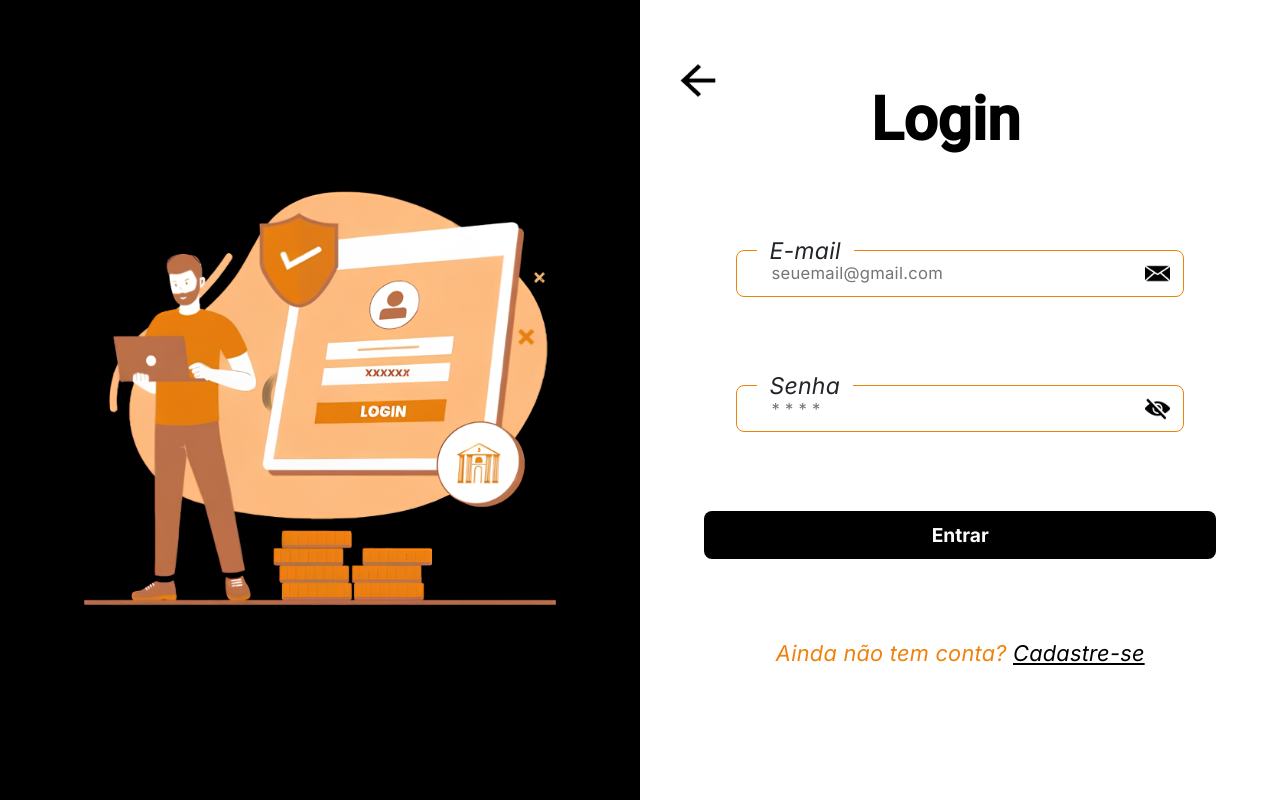
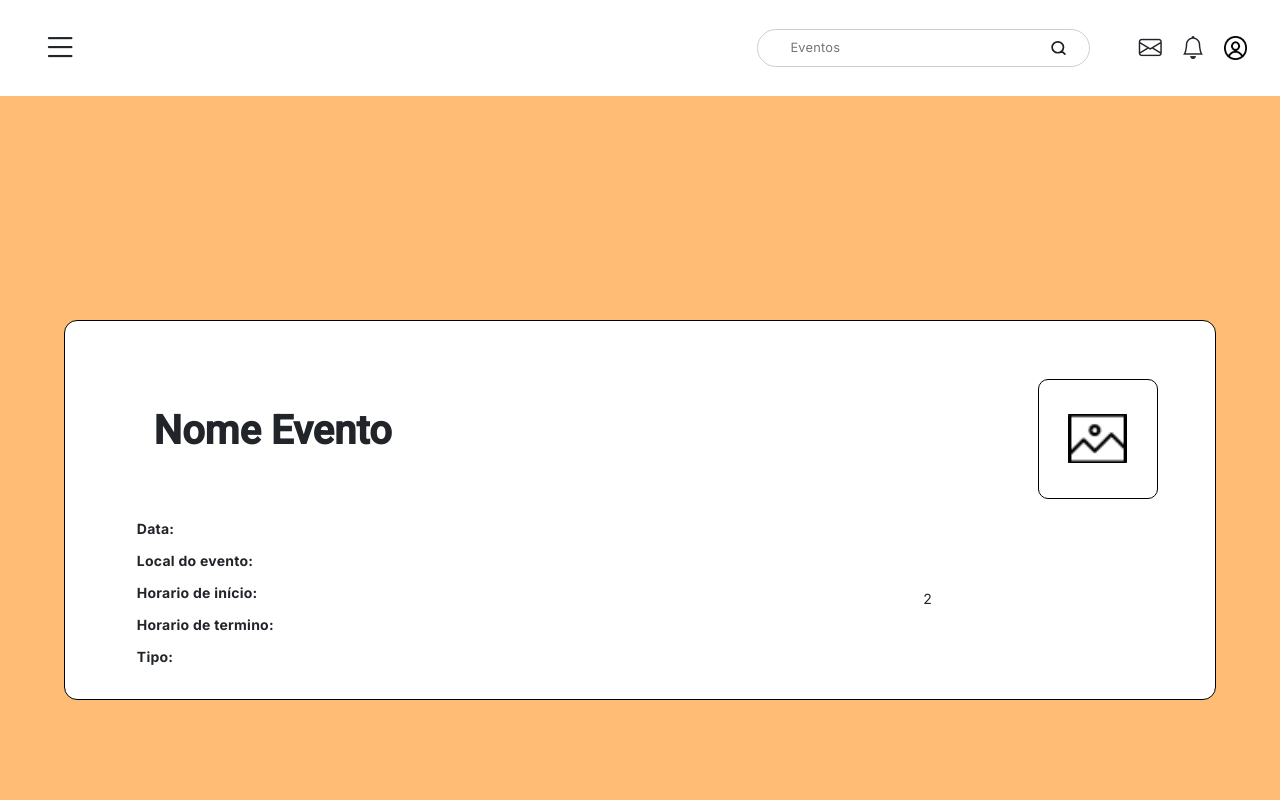
Before and after one commit to GiovannePDS7/Event-Fy, an Angular app: page /infoEvento/1 in a window 1280 px wide. Before the commit this address led to /login. Shown: the top 800 px of the page. Built offline with nearby package versions, Linux system fonts and the light colour scheme.

Commit message:
add area do usuario desktop

```diff
--- a/src/app/Components/ev-infos/ev-infos.component.css
+++ b/src/app/Components/ev-infos/ev-infos.component.css
@@ -7,13 +7,19 @@
 }
 .card
 {
+    justify-content: center;
+    flex-direction: column;
     width: 90%;
     border: 1px solid #000;
     margin-left: 5%;
     border-radius: 13px;
     padding-bottom: 40%;
 }
-#container-imgEvento
+#cardLG
+{
+  padding-bottom: 0;
+}
+#container-imgEvento, #container-imgEventoLG
 {
     border: 1px solid #000;
     width: 6vh;
@@ -21,31 +27,45 @@
     border-radius: 10px;
     text-align: center;
 }
-#imgUsuario
+#container-imgEventoLG, #container-imgEvento
 {
-    margin-top: 20%;
+    display: flex;
+    align-items: center;
+    justify-content: center;
 }
-#container-Title
+#container-imgEventoLG
+{
+    width: 15vh;
+    height: 15vh;
+}
+.container-Title
 {
     width: 90%;
     display: flex;
     justify-content: space-between;
     align-items: center;
-    display: flex;
     margin-left: 5%;
     padding-top: 5%;
-    padding-bottom: 5%;
 }
-#container-Title h1
+#container-TitleLG h1
+{
+  font-size: 5vh;
+  margin-left: 3%;
+}
+.container-Title h1
 {
     font-weight: bold;
     margin-right: 25%;
 }
-#container-Infos, #container-Tarefas
+#container-Infos, #container-Tarefas, #container-InfosLG
 {
     width: 90%;
     margin-left: 5%;
     font-weight: bold;
+}
+#container-InfosLG
+{
+  width: 80%;
 }
 #container-Tarefas h3, #container-Infos p
 {
@@ -100,3 +120,46 @@
 {
     font-weight: bold;
 }
+#imgUsuarioLG
+{
+  width: 50%;
+}
+#addTarefa
+{
+  border: none;
+  background: none;
+}
+
+
+/* Modal */
+.modal {
+  display: none; /* Oculto por padrão */
+  position: fixed;
+  top: 0;
+  left: 0;
+  width: 100%;
+  height: 100%;
+  background-color: rgba(0, 0, 0, 0.5); /* Fundo escuro */
+  justify-content: center;
+  align-items: center;
+}
+
+/* Conteúdo do Modal */
+.modal-content {
+  background-color: #fff;
+  padding: 20px;
+  border-radius: 8px;
+  box-shadow: 0 4px 8px rgba(0, 0, 0, 0.2);
+  width: 300px;
+  text-align: center;
+}
+
+/* Botão de fechar */
+.close {
+  position: absolute;
+  top: 10px;
+  right: 15px;
+  font-size: 20px;
+  font-weight: bold;
+  cursor: pointer;
+}
--- a/src/app/Components/ev-infos/ev-infos.component.html
+++ b/src/app/Components/ev-infos/ev-infos.component.html
@@ -1,14 +1,13 @@
 <div class="d-xs-block d-md-none" id="background">
 
     <div class="card">
-        <section id="container-Title">
+        <section class="container-Title">
             <h1>Nome Evento</h1>
             <div id="container-imgEvento">
                 <img src="../../../assets/Elementos/imgUsuario.png" alt="" id="imgUsuario">
             </div>
         </section>
         <section>
-
             <div id="container-Infos">
                 <span><p>Data:</p></span>
                 <span><p>Local do evento:</p></span>
@@ -17,8 +16,12 @@
                 <span><p>Tipo:</p></span>
             </div>
             <div id="container-Titletarefas">
-                <h3>Tarefas +</h3>
-            </div>
+              <h3>
+                  Tarefas
+                  <button id="addTarefa" >+</button>
+              </h3>
+          </div>
+
             <div id="container-Tarefas">
                 <div id="container-Titletarefas">
                     <h3>Nome da tarefa</h3>
@@ -39,3 +42,30 @@
     </div>
 
 </div>
+
+<div class="d-none d-md-block d-xxl-block" id="background">
+  <div class="card" id="cardLG">
+    <section id="container-TitleLG">
+      <div class="container-Title" id="container-TitleLG">
+        <h1>Nome Evento</h1>
+        <div id="container-imgEventoLG">
+            <img src="../../../assets/Elementos/imgUsuario.png" alt="" id="imgUsuarioLG">
+        </div>
+      </div>
+    </section>
+    <section>
+      <mat-grid-list cols="2" rowHeight="25vh">
+        <mat-grid-tile>
+          <div id="container-InfosLG">
+            <span><p>Data:</p></span>
+            <span><p>Local do evento:</p></span>
+            <span><p>Horario de início:</p></span>
+            <span><p>Horario de termino:</p></span>
+            <span><p>Tipo:</p></span>
+          </div>
+        </mat-grid-tile>
+        <mat-grid-tile>2</mat-grid-tile>
+      </mat-grid-list>
+    </section>
+  </div>
+</div>
--- a/src/app/Components/ev-infos/ev-infos.component.ts
+++ b/src/app/Components/ev-infos/ev-infos.component.ts
@@ -7,4 +7,16 @@ import { Component } from '@angular/core';
 })
 export class EvInfosComponent {
 
+
+  isModalOpen = false;
+
+  openModal() {
+    this.isModalOpen = true;
+  }
+
+  closeModal() {
+    this.isModalOpen = false;
+  }
+
+
 }
--- a/src/app/app-routing.module.ts
+++ b/src/app/app-routing.module.ts
@@ -26,7 +26,7 @@ const routes: Routes = [
 
   { path: 'areaUsuario', component: AreaUsuarioComponent/*, canActivate: [AuthGuard]*/ },
 
-  { path: 'infoEvento/:id', component: InfoEventosComponent, canActivate: [AuthGuard] },
+  { path: 'infoEvento/:id', component: InfoEventosComponent, /*canActivate: [AuthGuard]*/ },
 
   { path: '**', redirectTo: '/apresentacao', pathMatch: 'full' },
 ];
```
